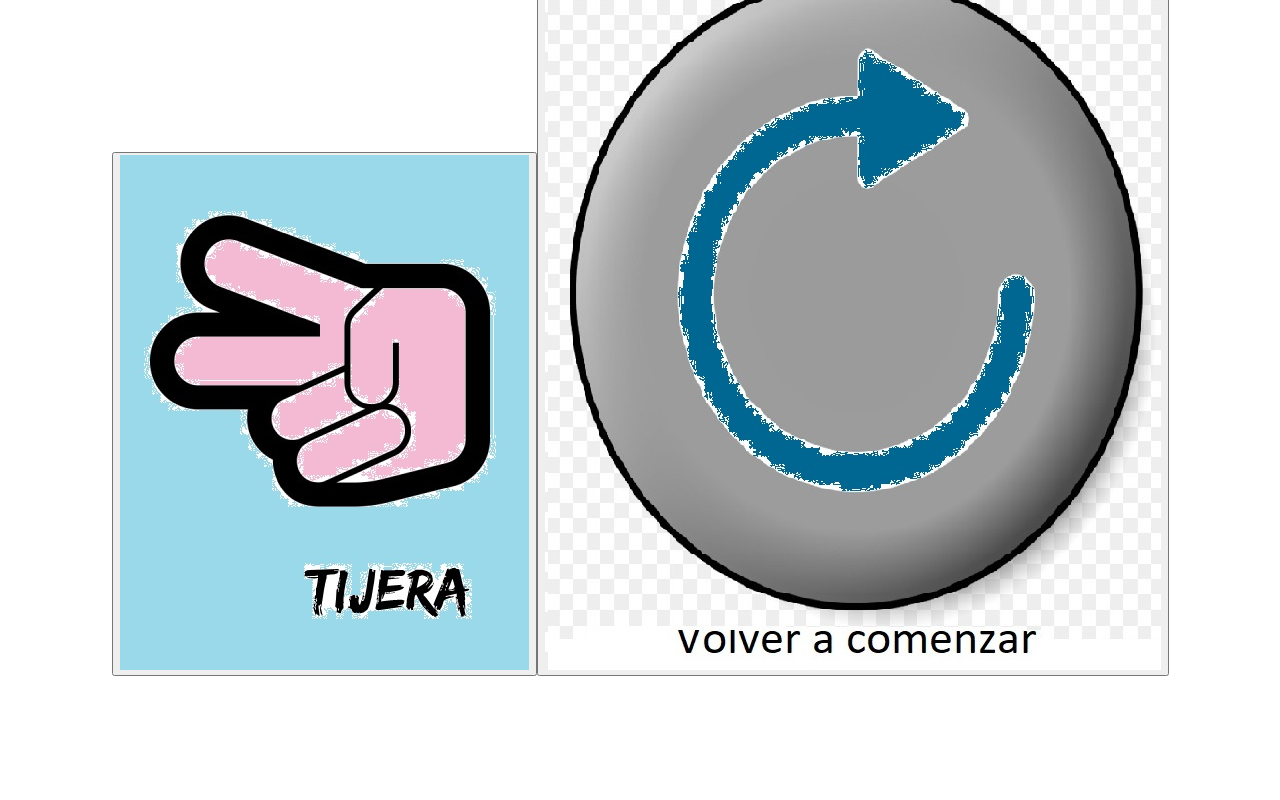
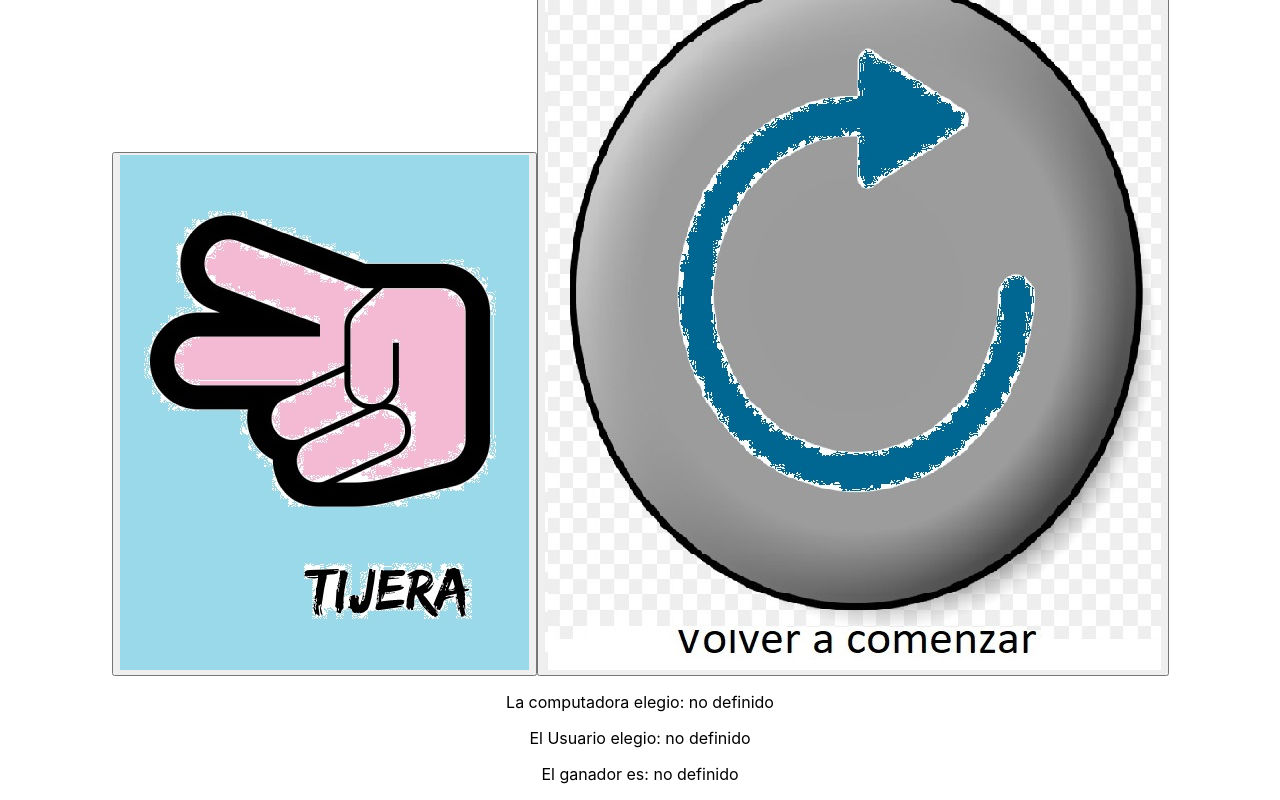
Before and after one commit to Nicolas114188/practico3, a React (Create React App) app: page / in a window 1280 px wide. Shown: the part 1147-1947 px from the top of the page. Before the commit the page ends 1839 px from the top, so only its background shows below. Built offline with nearby package versions, Linux system fonts and the light colour scheme.

Commit message:
funcionaliadad botones y resultado mostrado

```diff
--- a/src/componentes/juegoPPT.js
+++ b/src/componentes/juegoPPT.js
@@ -1,4 +1,5 @@
-import React from "react";
+import React, { useState } from "react";
+import ReactDOM from "react-dom/client";
 import piedra from "../imagenes/piedra.jpg"
 import papel from "../imagenes/papel.jpg"
 import tijera from "../imagenes/tijera.jpg"
@@ -7,7 +8,10 @@ import resetear from "../imagenes/Resetiar.jpg"
 // variables:
 let cantGanadaComputadora=0;
 let cantGanadaUsuario=0;
-const opcinesJuego=["piedra","papel","tijeras"];
+let jugadaComputadora;
+let jugadaUsuario;
+let ganadorPrevio;
+const opcinesJuego=["piedra","papel","tijera"];
 const posibleJugada=["Empate","Gana la computadora","Gana el usuario"];
 //const nombreJugador=document.getElementById("nombre");
 
@@ -34,51 +38,48 @@ function determinarGanador(jugadaComputadora,jugadaUsuario){
     return resultado;
 }
 
+//funcion jugabilidad
 function jugarPiedraPapelTijera(jugadaUsuario){
-
-    /*Validación de Campo Nombre del usuario
-    if(nombreJugador.value==""){
-        alert("Error Debe ingresar un nombre al usuario");
-        return;
-    }*/
     //Variables locales de la Fución
-    let ganadorPrevio;
-    let jugadaComputadora= obtenerJugadaComputadora();
-    /*imprimir la jugada
-    document.getElementById("jugadaPC").innerHTML="La computadora eligio: "+jugadaComputadora;
-    document.getElementById("jugadaUsuario").innerHTML="El usuario eligio: "+jugadaUsuario;*/
-   //variable de quien gano
+    console.log("usuario elegio:"+jugadaUsuario);
+    jugadaComputadora= obtenerJugadaComputadora();
+    console.log("la computadora elegio:"+ jugadaComputadora);
+    //determinación del ganador
     ganadorPrevio=determinarGanador(jugadaComputadora,jugadaUsuario);
     if(ganadorPrevio===posibleJugada[1]){
        cantGanadaComputadora+=1;
     }else if(ganadorPrevio===posibleJugada[2]){
        cantGanadaUsuario+=1;
     }
-   /*document.getElementById("jugada").innerHTML="La computadora: "+cantGanadaComputadora+" y el usuario: "+cantGanadaUsuario;
-   if(cantGanadaComputadora===3){
+    console.log("La computadora: "+cantGanadaComputadora+" y el usuario: "+cantGanadaUsuario);
 
-        document.getElementById("resultado").innerHTML="Perdiste el juego "+ nombreJugador.value +" para la proxima";
-        eleccionPiedra.classList.remove('disabled');
-        eleccionPapel.classList.remove('disabled');
-        eleccionTijera.classList.remove('disabled');
 }
-    if(cantGanadaUsuario===3){
-
-        document.getElementById("resultado").innerHTML="Ganaste "+ nombreJugador.value +" Felicitaciones...!!!";
-        eleccionPiedra.classList.remove('disabled');
-        eleccionPapel.classList.remove('disabled');
-        eleccionTijera.classList.remove('disabled');
-    }*/
-}
-
-
 
 // Función de React
 function JuegoPPT(){
     //Variables locales de la Fución
+    const [impJuCompu, setImpJuCompu]=useState("no definido");
+    const [impJuUsuario, setImpJuUsuario]=useState("no definido");
+    const [impGanador, setimpGanador] = useState("no definido")
     const opcionJugar=(a)=>{
-        jugarPiedraPapelTijera(a);
+        jugadaUsuario=a;
+        jugarPiedraPapelTijera(jugadaUsuario);
+        if(jugadaComputadora==opcinesJuego[0]){
+            setImpJuCompu("piedra");
+        }else if(jugadaComputadora==opcinesJuego[1]){
+            setImpJuCompu("papel");
+        }else if(jugadaComputadora==opcinesJuego[2]){
+            setImpJuCompu("tijera");
         }
+        if(jugadaUsuario==opcinesJuego[0]){
+            setImpJuUsuario("piedra");
+        }else if(jugadaUsuario==opcinesJuego[1]){
+            setImpJuUsuario("papel");
+        }else if(jugadaUsuario==opcinesJuego[2]){
+            setImpJuUsuario("tijera");
+        }
+        setimpGanador("La computadora: "+cantGanadaComputadora+" y el usuario: "+cantGanadaUsuario);
+    };
 
     return(
         <form>
@@ -88,9 +89,8 @@ function JuegoPPT(){
                 <button id="piedra" onClick={()=> opcionJugar("piedra")} type="button" >
                     <img src={piedra} alt="una piedra"/>
                 </button>
-
                 <button id="papel" onClick={()=> opcionJugar("papel")} type="button">
-                    <img src={papel} alt="una papel"/>
+                    <img src={papel} alt="un papel"/>
                 </button>
                 <button id="tijera" onClick={()=> opcionJugar("tijera")} type="button">
                     <img src={tijera} alt="una tijera"/>
@@ -99,12 +99,12 @@ function JuegoPPT(){
                     <img src={resetear} alt="resetear"/>
                 </button>
             </div>
-            <p></p>
-            <p id="jugadaUsuario" />
-            <p id="jugada" />
-            <p id="resultado" />
+            <p>La computadora elegio: {impJuCompu}</p>
+            <p>El Usuario elegio: {impJuUsuario} </p>
+            <p>El ganador es: {impGanador}</p>
         </form>
 
     );
 }
+//hacer otra funcion  imprimir mensaje para exportarla App
 export default JuegoPPT;
```
Lines whose indentation alone changed are shown as unchanged.
